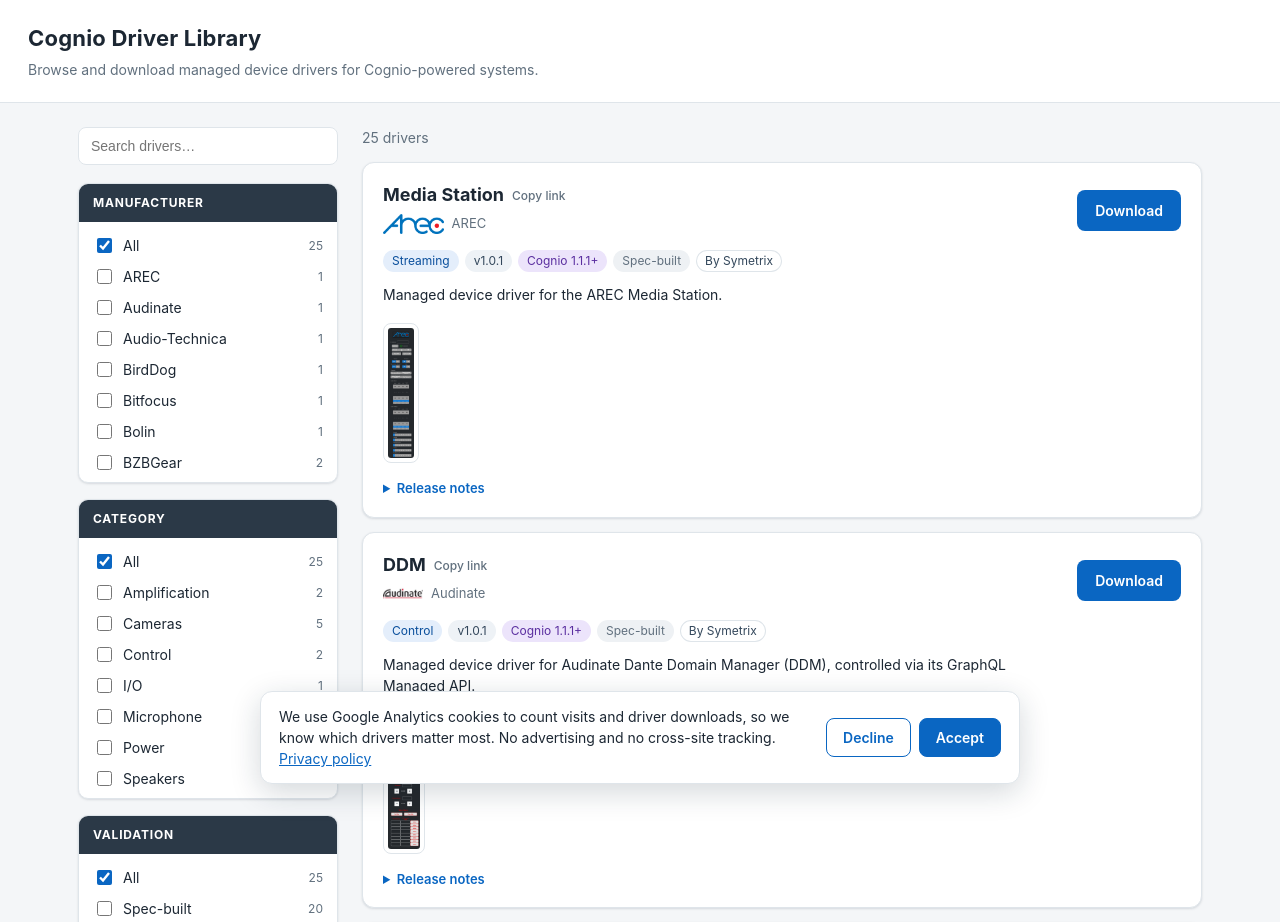
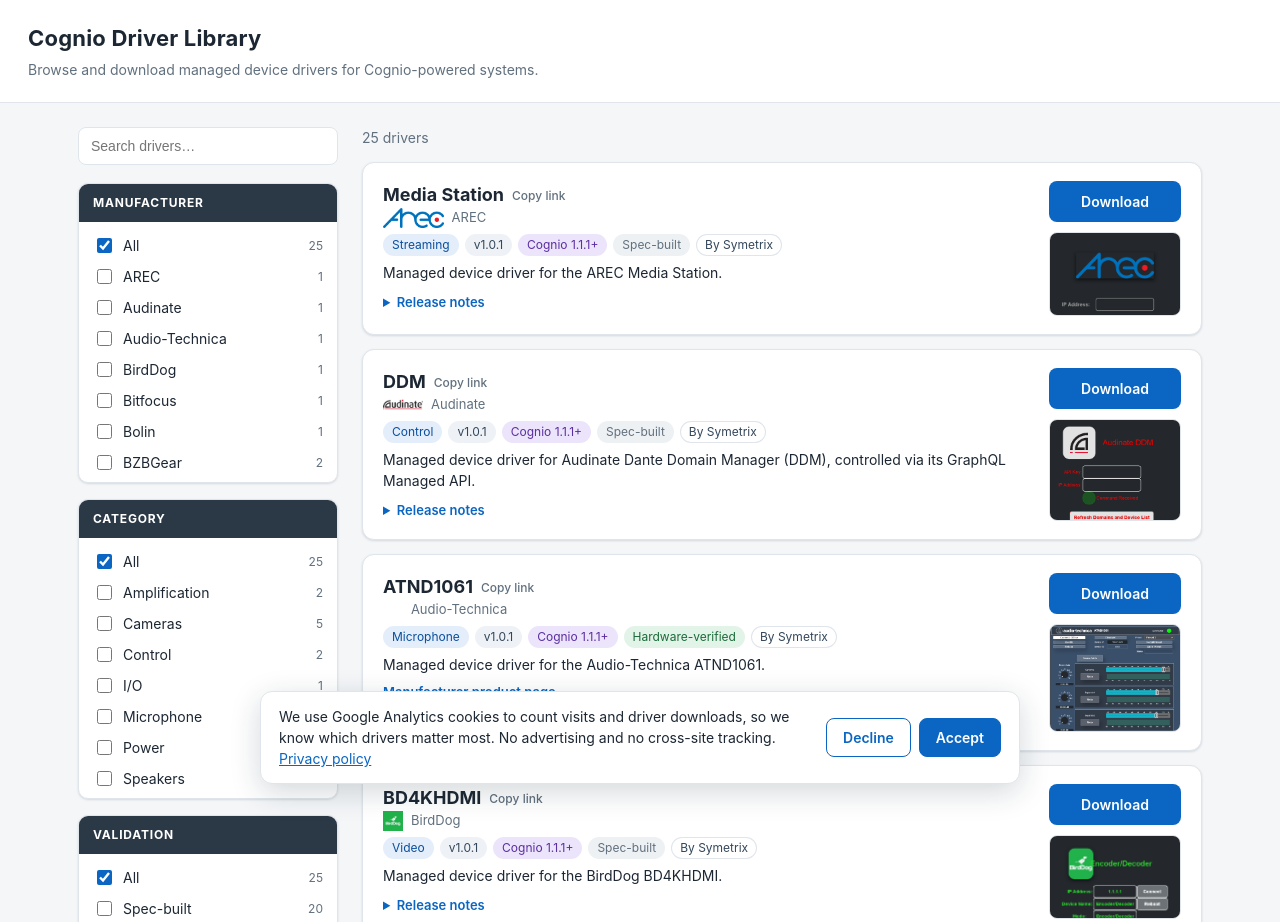
Before and after one commit to symetrix-audio/cognio-drivers-public, a plain HTML site: page index.html in a window 1280 px wide. Shown: the top 922 px of the page. Drawn offline with Linux system fonts and the light colour scheme.

Commit message:
Move driver screenshot under the Download button to shorten cards
The thumbnail now sits in a right rail beneath Download and fills only the
space the text column leaves (cropped to the top of the panel), so it never
adds height. Average card height drops from ~314px to ~181px on desktop.
Click still opens the full screenshot in the lightbox.

Co-Authored-By: Claude Opus 5.5 <noreply@anthropic.com>
Claude-Session: https://claude.ai/code/session_01GVySJ9Qz9HGZBA7fNW7BKv

```diff
--- a/index.html
+++ b/index.html
@@ -220,12 +220,26 @@
   }
   .card .brand { color: var(--muted); font-size: 13px; margin: 0; }
   .card .desc { grid-column: 1; margin: 6px 0 0; font-size: 14px; }
-  .shot { grid-column: 1; margin: 12px 0 0; }
+  /* ---- Right rail: Download button with the screenshot thumbnail under it ----
+     The thumbnail fills whatever height the text column leaves below the
+     button (absolutely positioned, so it never makes the card taller) and
+     shows the top of the panel, cropped. Click it for the full image. */
+  .card .main { grid-column: 1; min-width: 0; }
+  .card .side {
+    grid-column: 2; grid-row: 1;
+    display: flex; flex-direction: column; gap: 10px;
+    width: 132px;
+  }
+  .shot {
+    position: relative; flex: 1 1 auto;
+    min-height: 84px; max-height: 220px;
+  }
   .shot img {
-    max-width: 220px; max-height: 140px; width: auto; height: auto;
-    display: block; object-fit: contain; background: #fff;
+    position: absolute; inset: 0; width: 100%; height: 100%;
+    display: block; object-fit: cover; object-position: top center;
+    background: #fff;
     border: 1px solid var(--line); border-radius: 8px;
-    padding: 4px; cursor: zoom-in; transition: border-color .12s;
+    cursor: zoom-in; transition: border-color .12s;
   }
   .shot img:hover { border-color: var(--accent); }
 
@@ -275,7 +289,6 @@
   .badge.author { background: #fff; color: #33475b; box-shadow: inset 0 0 0 1px var(--line); }
 
   .dl {
-    grid-column: 2; grid-row: 1 / span 2; align-self: center;
     display: inline-flex; align-items: center; justify-content: center;
     background: var(--accent); color: var(--accent-ink);
     text-decoration: none; font-weight: 600; font-size: 14px;
@@ -322,7 +335,11 @@
     .layout { grid-template-columns: 1fr; }
     aside { position: static; }
     .card { grid-template-columns: 1fr; }
-    .dl { grid-column: 1; grid-row: auto; justify-self: start; margin-top: 10px; }
+    .card .side {
+      grid-column: 1; grid-row: auto; width: auto;
+      flex-direction: row; align-items: flex-start; margin-top: 10px;
+    }
+    .shot { flex: none; width: 96px; height: 84px; }
     .consent { flex-direction: column; align-items: stretch; }
     .consent-actions button { flex: 1; }
   }
@@ -680,6 +697,7 @@
 
     var id = driverId(d);
     return '<article class="card" id="' + esc(id) + '">' +
+      '<div class="main">' +
       '<h3 class="title">' + esc(d.product || "Unnamed driver") +
         '<a class="permalink" href="#' + esc(id) + '" title="Copy a link to this driver">Copy link</a>' +
       '</h3>' +
@@ -696,9 +714,9 @@
       (d.description ? '<p class="desc">' + esc(d.description) + '</p>' : "") +
       others +
       productLink +
-      shot +
       notes +
-      dl +
+      '</div>' +
+      '<div class="side">' + dl + shot + '</div>' +
     '</article>';
   }
 
```
